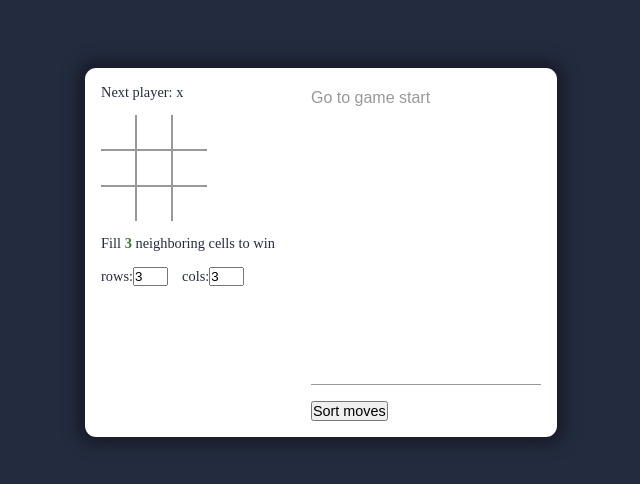
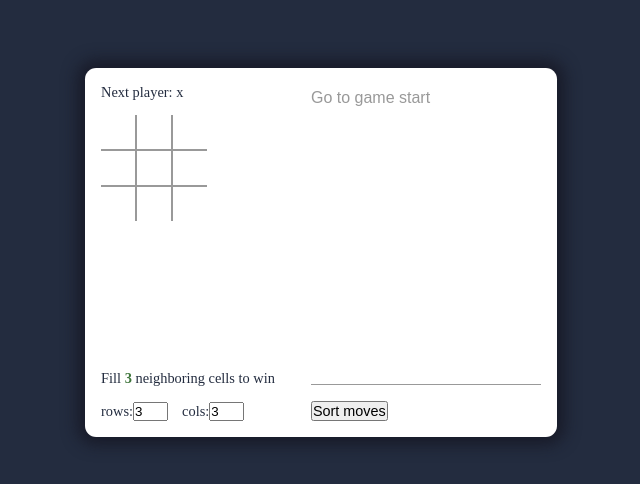
Before and after one commit to Yurimcalex/tic-tac-toe, a React (Vite) app: page / in a window 1280 px wide. Shown: the part 148-632 px from the top of the page, without its empty margins (319-959 px from the left). Built offline with nearby package versions, Linux system fonts and the light colour scheme.

Commit message:
Style the game board to appear the controls on the bottom

```diff
--- a/src/App.css
+++ b/src/App.css
@@ -8,6 +8,8 @@
 }
 
 .game-board {
+  display: flex;
+  flex-direction: column;
   margin-right: 1em;
 }
 
@@ -106,6 +108,7 @@
 }
 
 .controls {
+  align-self: flex-end;
   margin-top: auto;
   color: #232C3F;
   font-size: 0.9em;
```
